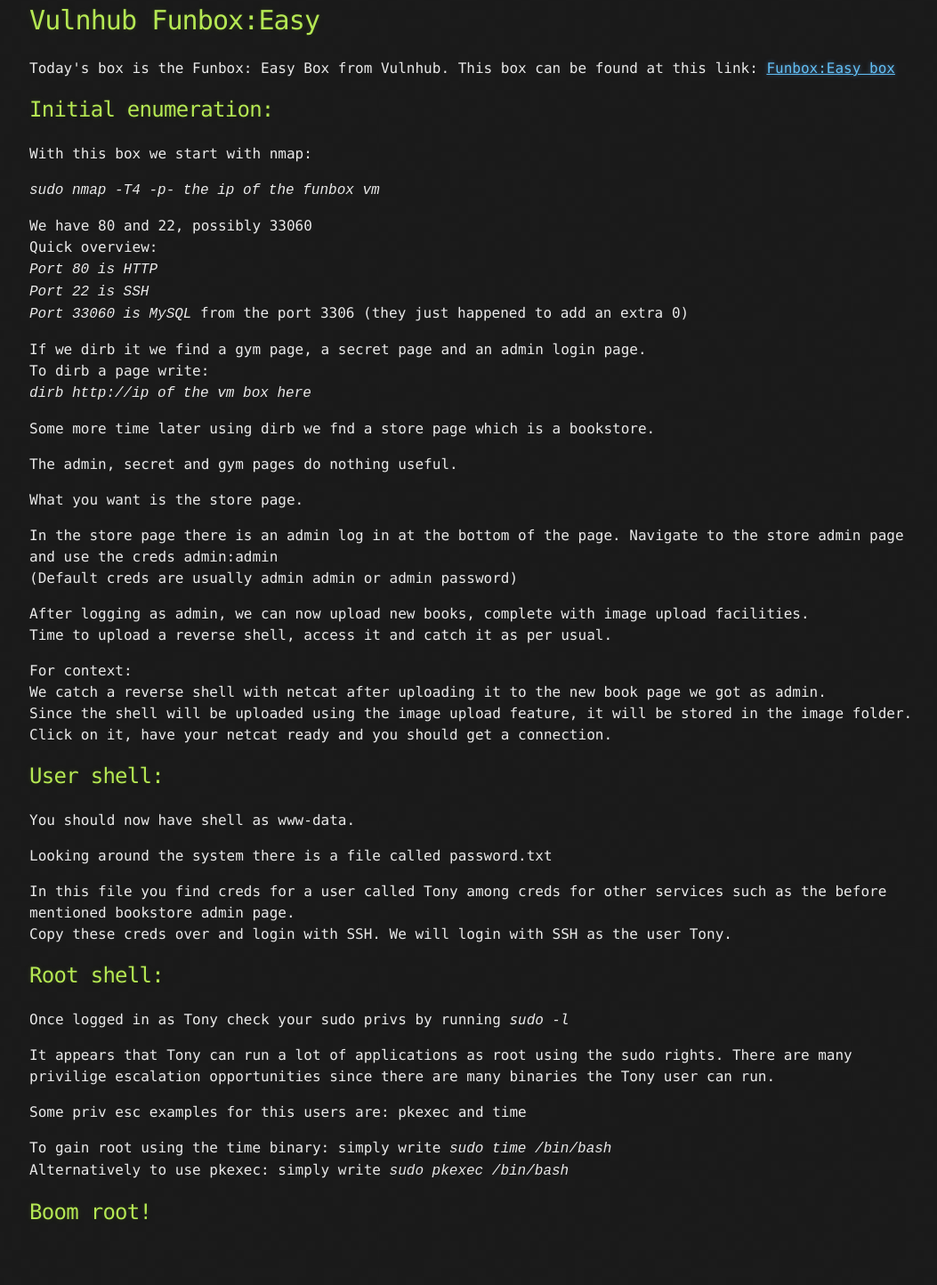
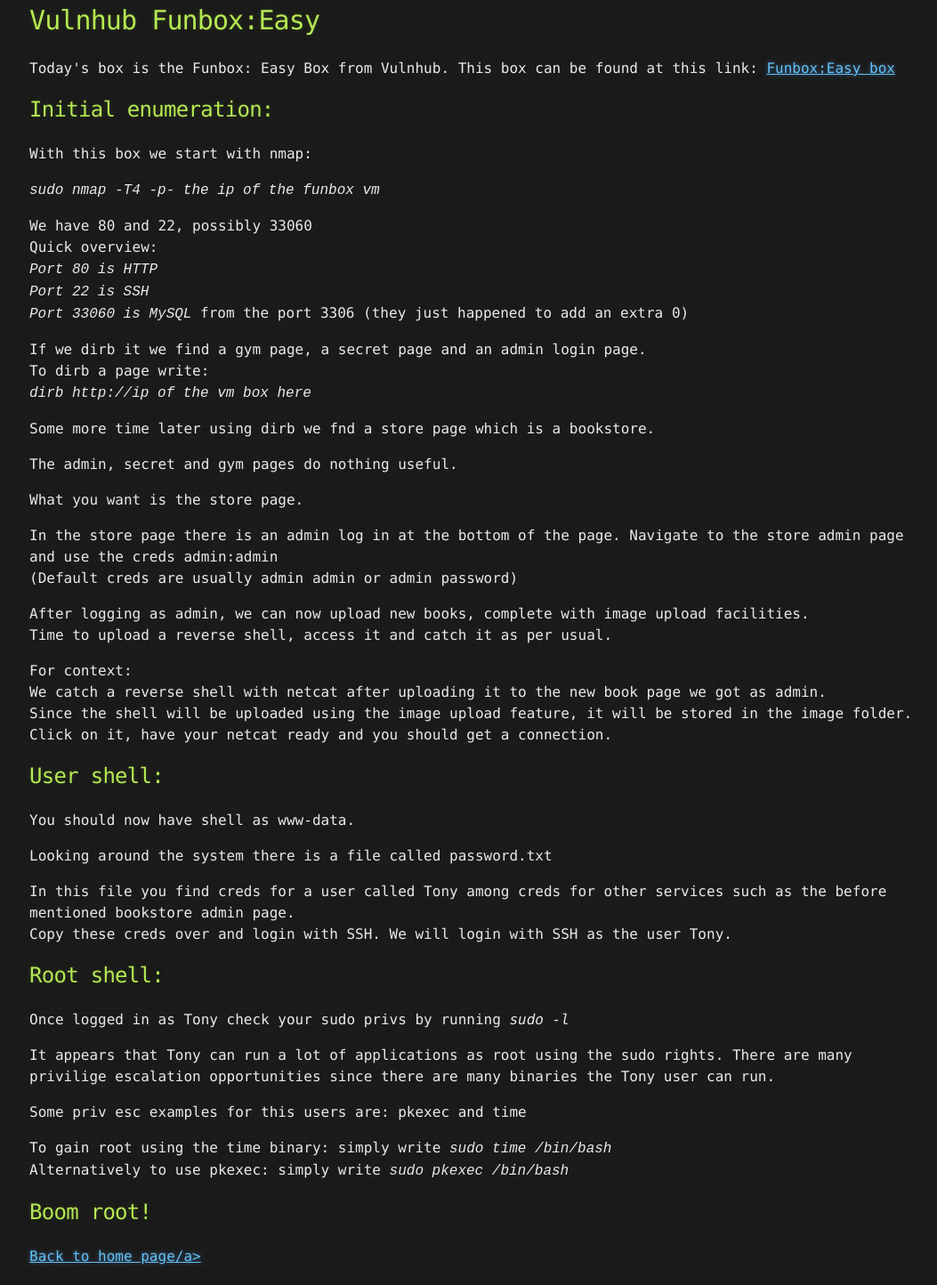
Before and after one commit to anna21234/anna21234.github.io, a Jekyll site: the page built from funbox3.html, in a window 1280 px wide. Shown: the whole page at 89% size, without its empty margins (107-1160 px from the left). Built offline with Jekyll 4.4.1, drawn with Linux system fonts in a browser that asks for light colours; the repository's description, which GitHub fills in, is left out; before the commit the page ends 1400 px from its top, so only the background shows below that.

Commit message:
Update funbox3.html

```diff
--- a/funbox3.html
+++ b/funbox3.html
@@ -38,3 +38,4 @@
   <br>Alternatively to use pkexec: simply write <code><i>sudo pkexec /bin/bash</i></code>
 </p>
 <h2 id="boom-root-">Boom root!</h2>
+<a href="index.html">Back to home page/a>
```
